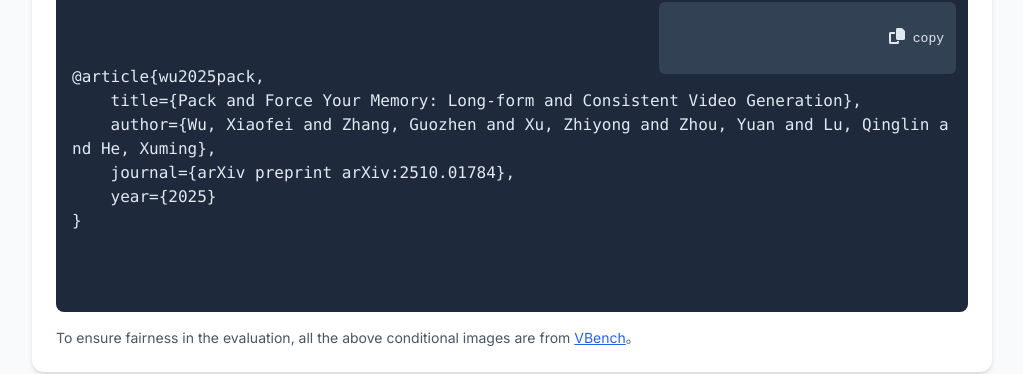
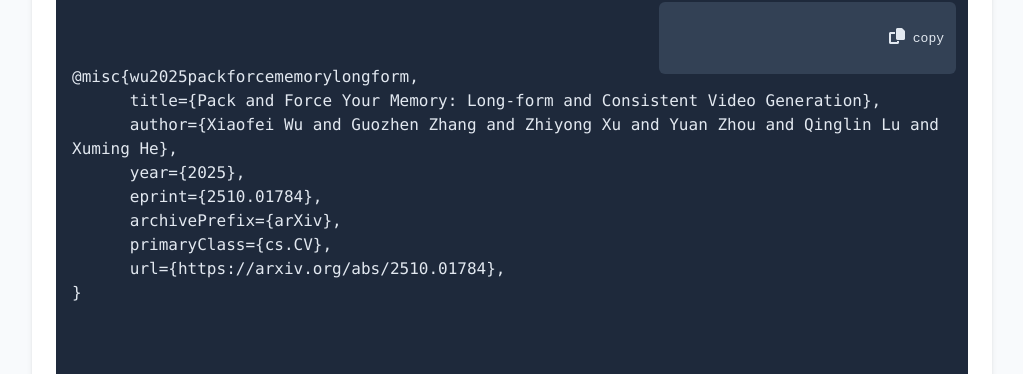
Before and after one commit to wuxiaofei01/PFVG, a plain HTML site: page index.html in a window 1280 px wide. Shown: the part 3635-4009 px from the top of the page, without its empty margins (128-1151 px from the left). Drawn offline with nearby package versions, Linux system fonts and the light colour scheme; files whose address does not match are found by name.

Commit message:
Update index.html

```diff
--- a/index.html
+++ b/index.html
@@ -387,11 +387,14 @@
                         <button class="copy-btn" onclick="copyBibtex()">
                             <i class="fas fa-copy"></i> <span id="copy-text">copy</span>
                         </button>
-                        <pre id="bibtex-content" style="white-space: pre-wrap; word-break: break-all;">@article{wu2025pack,
-    title={Pack and Force Your Memory: Long-form and Consistent Video Generation},
-    author={Wu, Xiaofei and Zhang, Guozhen and Xu, Zhiyong and Zhou, Yuan and Lu, Qinglin and He, Xuming},
-    journal={arXiv preprint arXiv:2510.01784},
-    year={2025}
+                        <pre id="bibtex-content" style="white-space: pre-wrap; word-break: break-all;">@misc{wu2025packforcememorylongform,
+      title={Pack and Force Your Memory: Long-form and Consistent Video Generation},
+      author={Xiaofei Wu and Guozhen Zhang and Zhiyong Xu and Yuan Zhou and Qinglin Lu and Xuming He},
+      year={2025},
+      eprint={2510.01784},
+      archivePrefix={arXiv},
+      primaryClass={cs.CV},
+      url={https://arxiv.org/abs/2510.01784},
 }
                         </pre>
                     </div>
```
